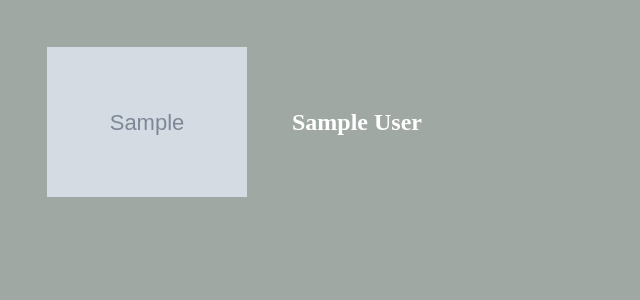
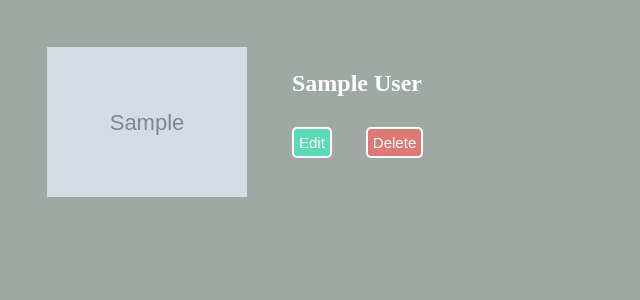
Before and after one commit to giuliana5/flask-blogly, a Flask app: page /users/1 in a window 1280 px wide. Shown: the top 300 px of the page, without its empty margins (0-640 px from the left). Run offline with Flask 3, Linux system fonts and the light colour scheme; tables that the repository leaves empty hold one stand-in row (values such as "Sample post"); grey boxes marked "Sample" are stand-in pictures.

Commit message:
Added buttons to edit or delete user data.

```diff
--- a/templates/details.html
+++ b/templates/details.html
@@ -12,6 +12,11 @@
 
     <div>
         <h1 id="profile-name">{{user.full_name}}</h1>
+
+        <form>
+            <button formaction="/users/{{user.id}}/edit" formmethod="GET">Edit</button>
+            <button formaction="/users/{{user.id}}/delete" formmethod="POST" class="delete">Delete</button>
+        </form>
     </div>
 
  </section>
```
